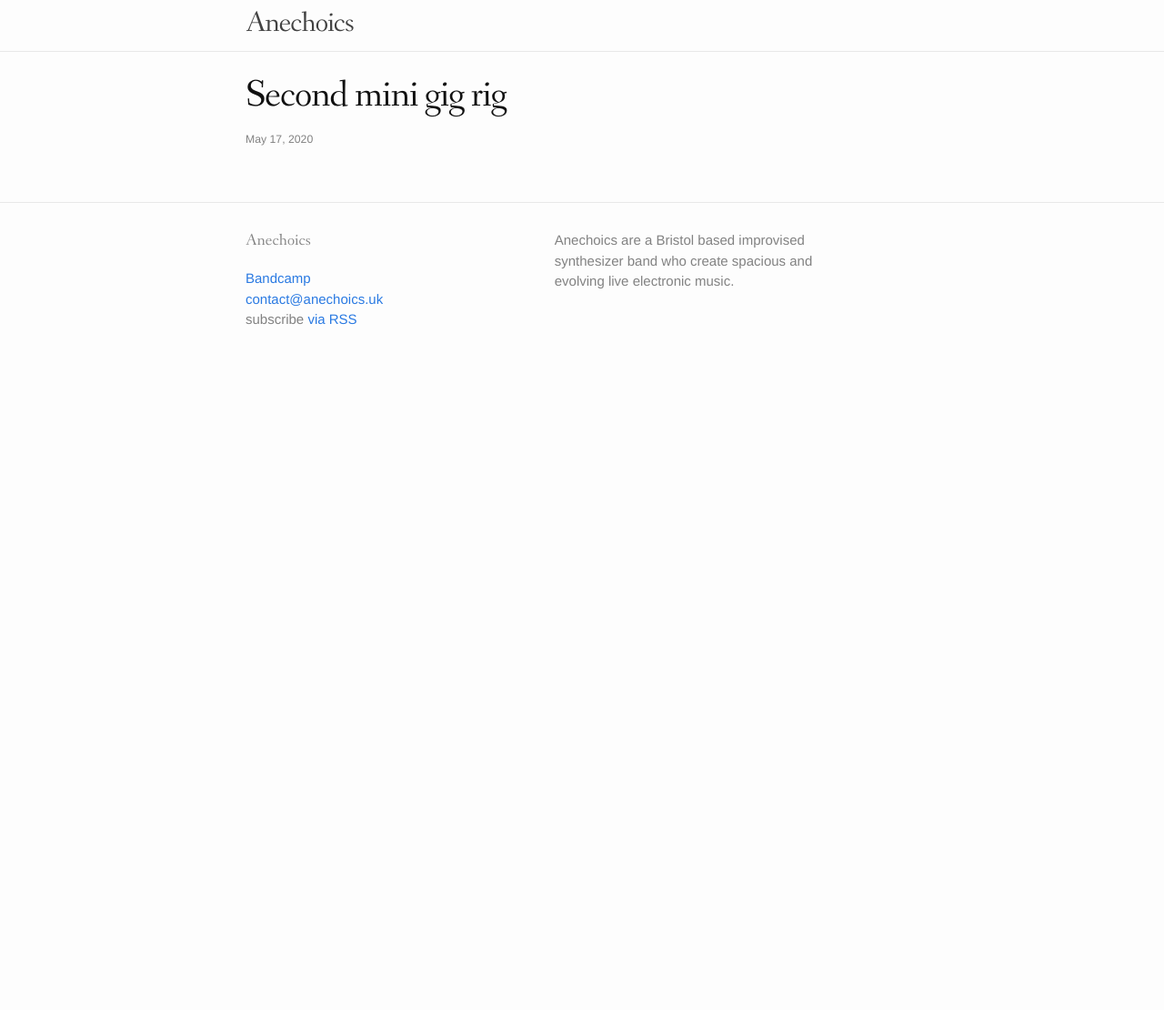
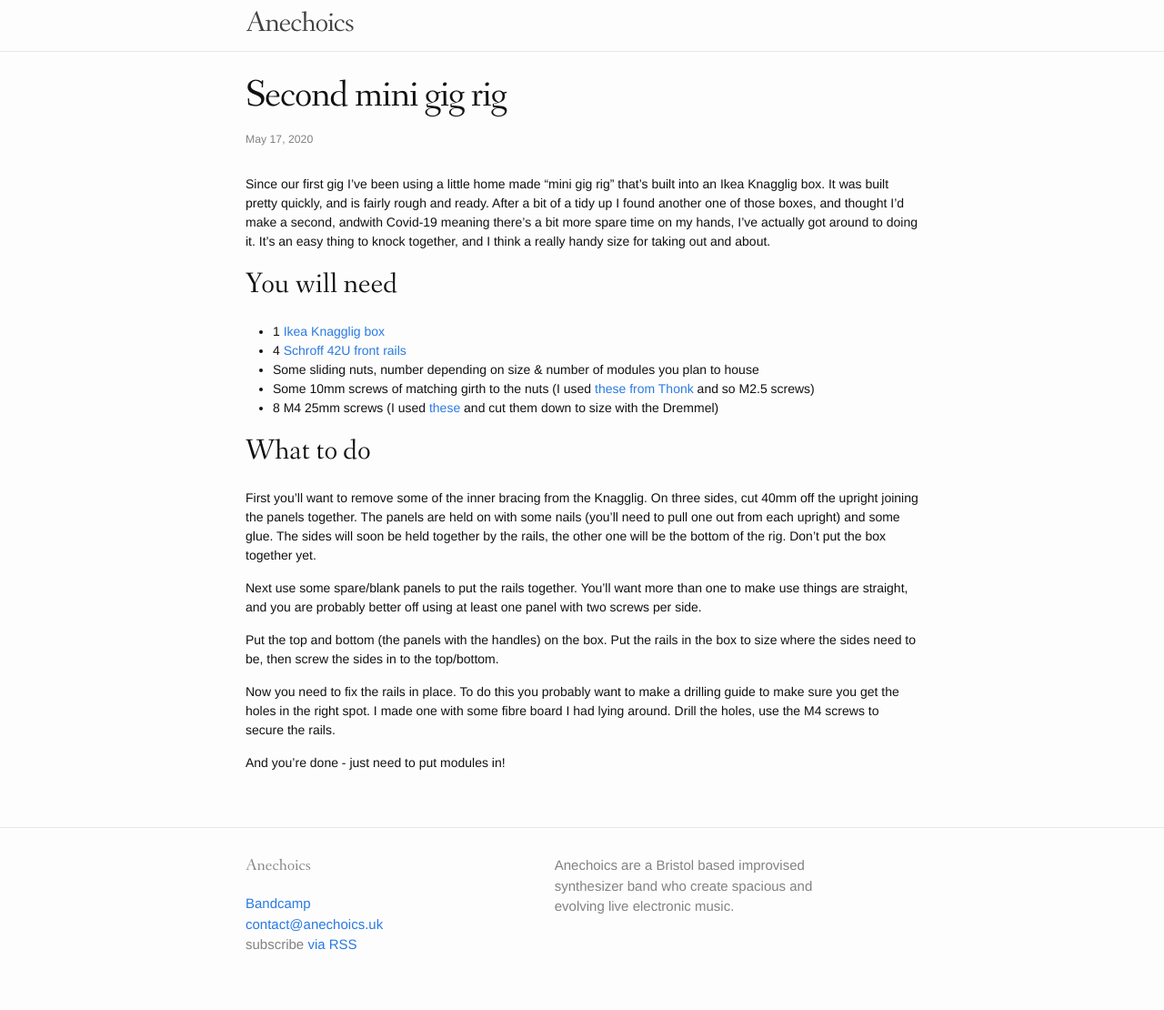
Before and after one commit to anechoics/anechoics.github.io, a Jekyll site: the page built from _posts/2020-05-17-Second-mini-gi-rig.md, in a window 1280 px wide. Shown: the whole page at 91% size. Built offline with Jekyll 4.4.1, drawn with Linux system fonts in a browser that asks for light colours; some web fonts are replaced; before the commit the page ends 900 px from its top, so only the background shows below that.

Commit message:
Update 2020-05-17-Second-mini-gi-rig.md

```diff
--- a/_posts/2020-05-17-Second-mini-gi-rig.md
+++ b/_posts/2020-05-17-Second-mini-gi-rig.md
@@ -4,3 +4,24 @@ title: Second mini gig rig
 categories: [diy, gear]
 tags: [diy, gear]
 ---
+Since our first gig I've been using a little home made "mini gig rig" that's built into an Ikea Knagglig box. It was built pretty quickly, and is fairly rough and ready. After a bit of a tidy up I found another one of those boxes, and thought I'd make a second, andwith Covid-19 meaning there's a bit more spare time on my hands, I've actually got around to doing it. It's an easy thing to knock together, and I think a really handy size for taking out and about.
+
+## You will need
+
+- 1 [Ikea Knagglig box](https://www.ikea.com/gb/en/p/knagglig-box-pine-10292357/)
+- 4 [Schroff 42U front rails](https://uk.rs-online.com/web/p/rack-rails/3587948/)
+- Some sliding nuts, number depending on size & number of modules you plan to house
+- Some 10mm screws of matching girth to the nuts (I used [these from Thonk](https://www.thonk.co.uk/shop/insert-m2-5-square-nuts-x-35/) and so M2.5 screws)
+- 8 M4 25mm screws (I used [these](https://uk.rs-online.com/web/p/socket-screws/1871308/) and cut them down to size with the Dremmel)
+
+## What to do
+
+First you'll want to remove some of the inner bracing from the Knagglig. On three sides, cut 40mm off the upright joining the panels together. The panels are held on with some nails (you'll need to pull one out from each upright) and some glue. The sides will soon be held together by the rails, the other one will be the bottom of the rig. Don't put the box together yet.
+
+Next use some spare/blank panels to put the rails together. You'll want more than one to make use things are straight, and you are probably better off using at least one panel with two screws per side.
+
+Put the top and bottom (the panels with the handles) on the box. Put the rails in the box to size where the sides need to be, then screw the sides in to the top/bottom.
+
+Now you need to fix the rails in place. To do this you probably want to make a drilling guide to make sure you get the holes in the right spot. I made one with some fibre board I had lying around. Drill the holes, use the M4 screws to secure the rails.
+
+And you're done - just need to put modules in!
```
